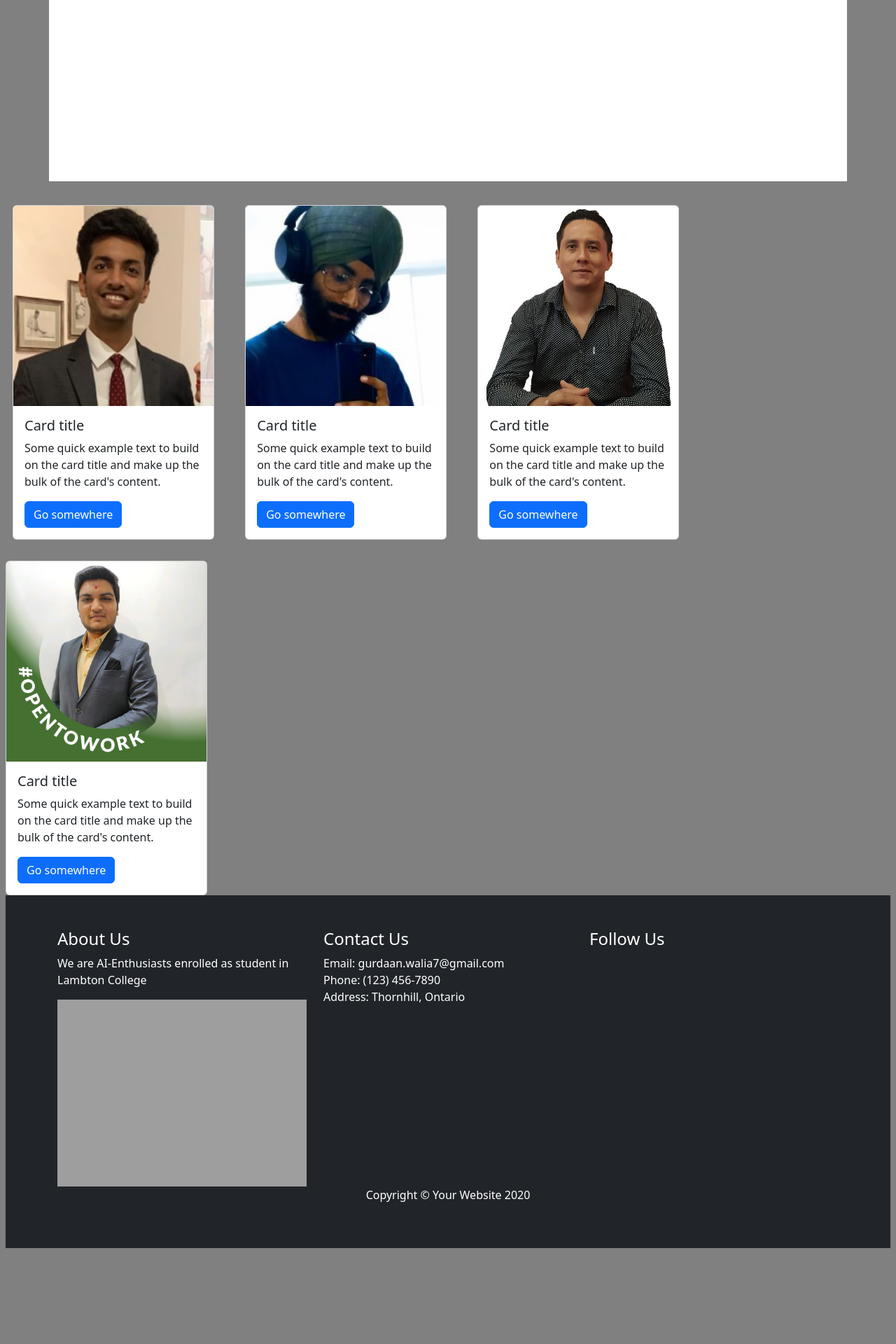
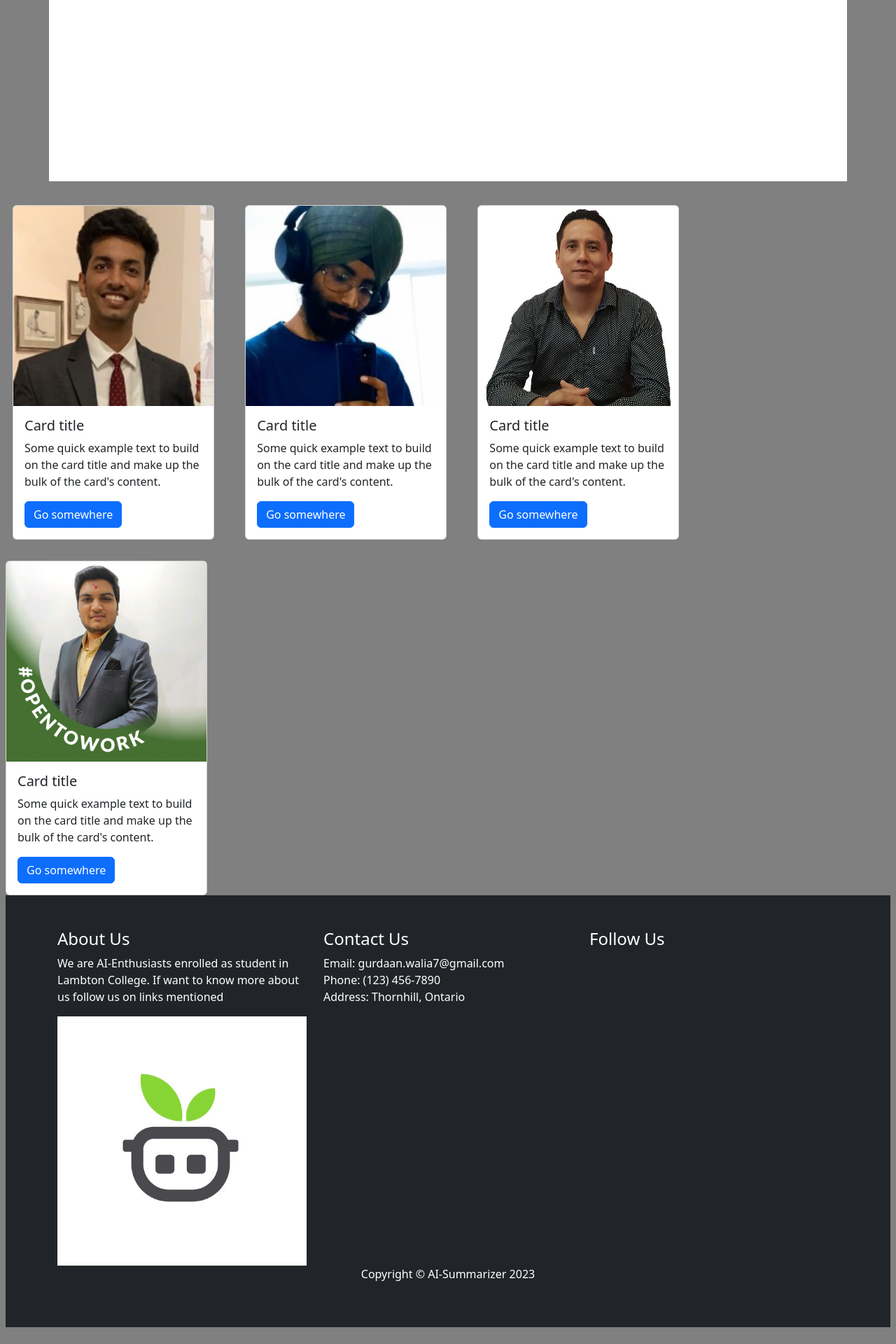
Before and after one commit to gurdaan/NLP_Text_Summarization, a Django app: page / in a window 1280 px wide. Shown: the part 1149-3069 px from the top of the page at 70% size. Before the commit the page ends 2932 px from the top, so only its background shows below. Run offline with Django 4.2, Linux system fonts and the light colour scheme; data that the repository does not hold is empty; grey boxes are pictures that could not be loaded.

```diff
--- a/MLP_Project/templates/index.html
+++ b/MLP_Project/templates/index.html
@@ -84,8 +84,8 @@
     <div class="row">
       <div class="col-md-4">
         <h4>About Us</h4>
-        <p>We are AI-Enthusiasts enrolled as student in Lambton College</p>
-        <img src="logo.png" alt="Logo" class="img-fluid">
+        <p>We are AI-Enthusiasts enrolled as student in Lambton College. If want to know more about us follow us on links mentioned</p>
+        <img src="/static/Logo.jpg" alt="Logo" class="img-fluid">
       </div>
       <div class="col-md-4">
         <h4>Contact Us</h4>
@@ -112,7 +112,7 @@
     </div>
     <div class="row">
       <div class="col-md-12">
-        <p class="text-center">Copyright © Your Website 2020</p>
+        <p class="text-center">Copyright © AI-Summarizer 2023</p>
       </div>
     </div>
   </div>
```
Also changed, not shown: MLP_Project/db.sqlite3.
